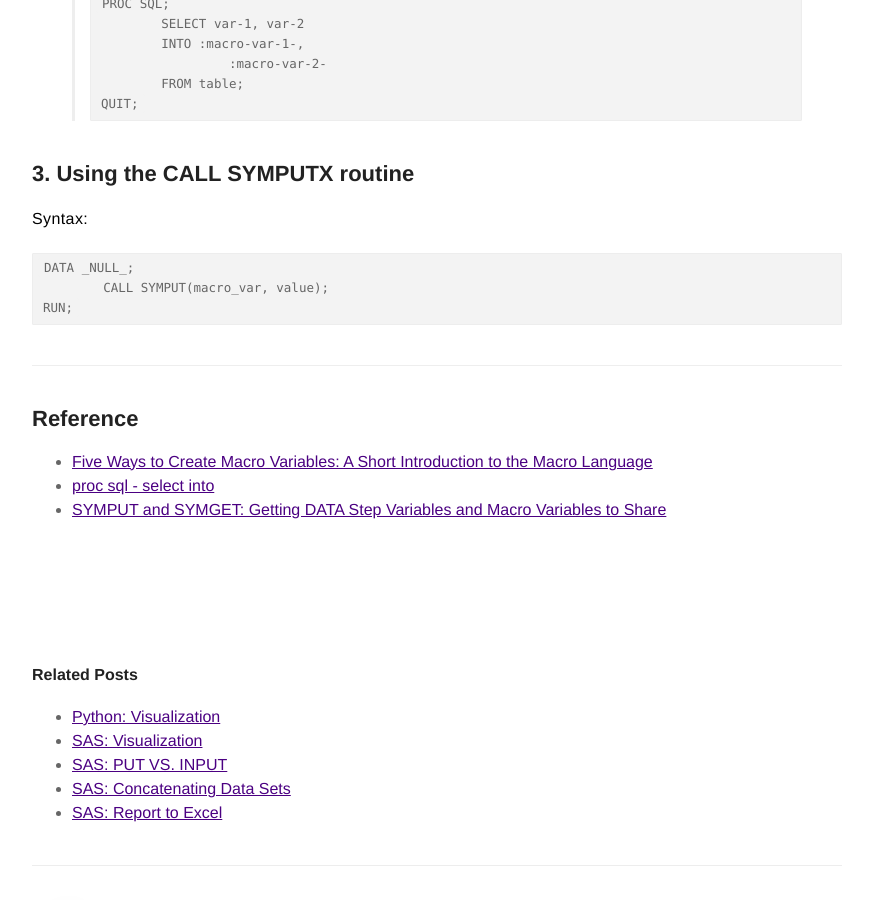
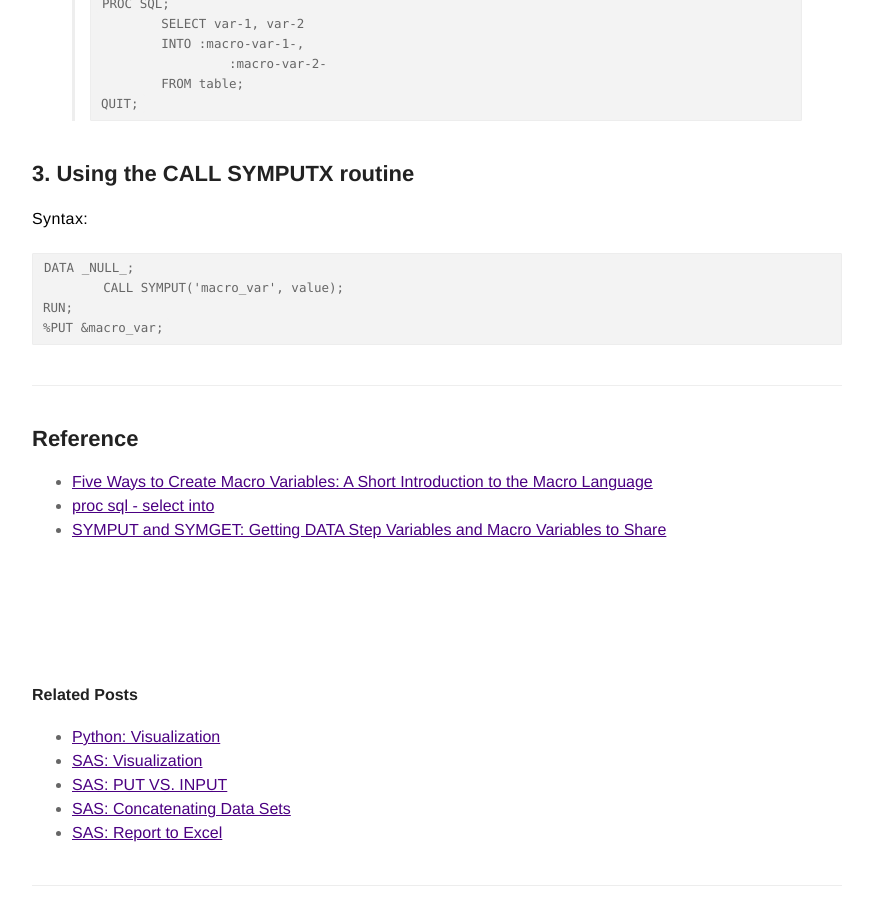
Before and after one commit to subaiwen/subaiwen.github.io, a Jekyll site: the page built from _posts/2020-2-7-sas-macro-var.md, in a window 1280 px wide and 900 px high, scrolled down 1511 px. Shown: the whole window, without its empty margins (203-1076 px from the left). Built offline with Jekyll 4.4.1, drawn with Linux system fonts in a browser that asks for light colours; formulas are drawn with MathJax 3; comment, search, counter and statistics services are not loaded.

Commit message:
edit sas-macro-var: syntax correction for data step

````diff
--- a/_posts/2020-2-7-sas-macro-var.md
+++ b/_posts/2020-2-7-sas-macro-var.md
@@ -80,8 +80,9 @@ QUIT;
 
 ```SAS
 DATA _NULL_;
-	CALL SYMPUT(macro_var, value);
+	CALL SYMPUT('macro_var', value);
 RUN;
+%PUT &macro_var;
 ```
 
 
````
